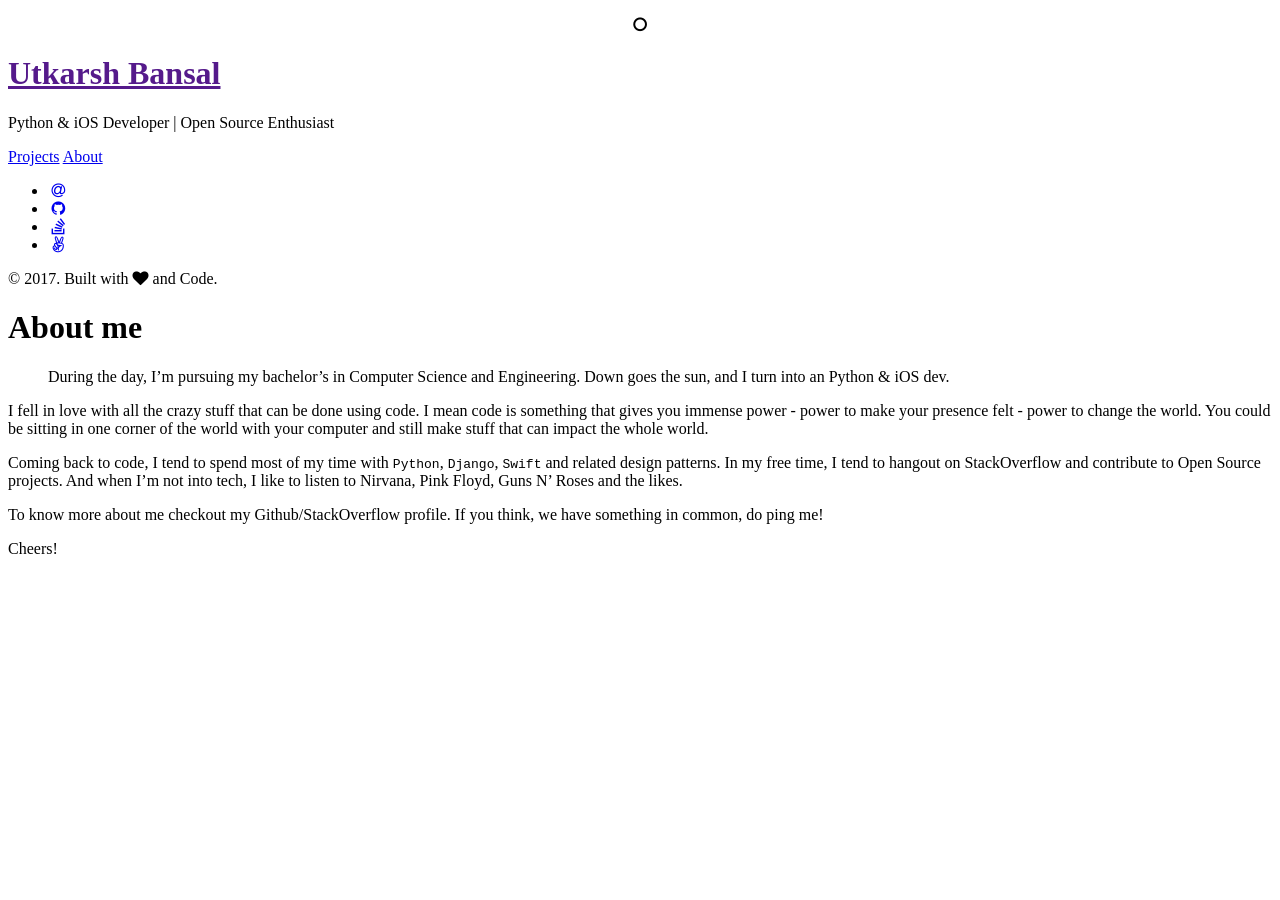
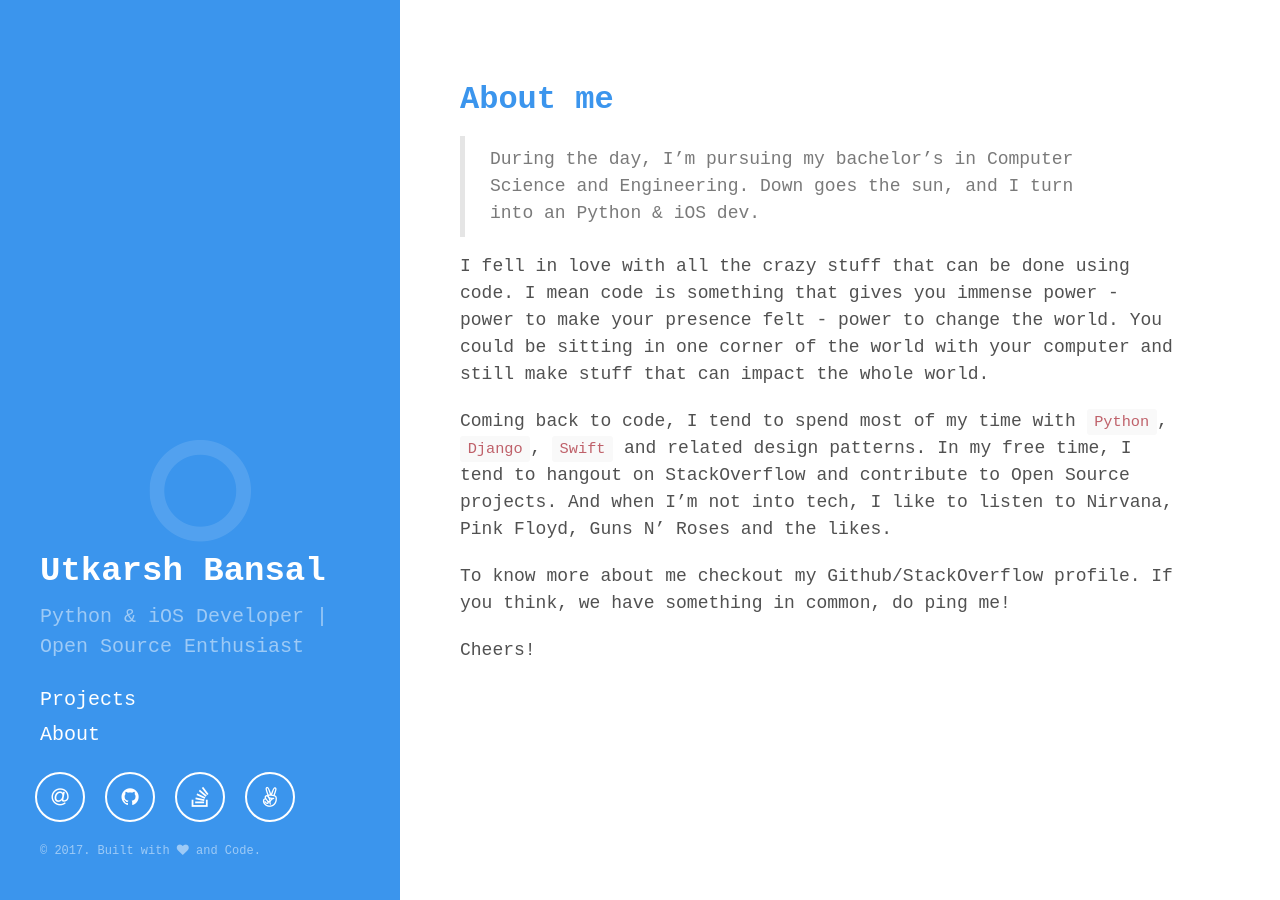
Before and after one commit to utkbansal/utkbansal.github.io, a Jekyll site: the page built from about.md, in a window 1280 px wide. Built offline with Jekyll 4.4.1, drawn with Linux system fonts in a browser that asks for light colours; nearby versions of some CDN libraries.

Commit message:
Fix base path

```diff
--- a/_config.yml
+++ b/_config.yml
@@ -17,7 +17,6 @@ permalink:              blog/:categories/:title/
 title:            Utkarsh Bansal
 tagline:          'Python & iOS Developer | Open Source Enthusiast'
 url:              http://utkarshbansal.me
-baseurl:          '/'
 
 author:
   name:           'Utkarsh Bansal'
--- a/_includes/head.html
+++ b/_includes/head.html
@@ -18,10 +18,10 @@
   </title>
 
   <!-- CSS 474588-->
-  <link rel="stylesheet" href="{{ site.baseurl }}public/css/poole.css">
-  <link rel="stylesheet" href="{{ site.baseurl }}public/css/syntax.css">
-  <link rel="stylesheet" href="{{ site.baseurl }}public/css/hyde.css">
-  <link rel="stylesheet" href="{{ site.baseurl }}public/css/font-awesome-animations.css">
+  <link rel="stylesheet" href="/public/css/poole.css">
+  <link rel="stylesheet" href="/public/css/syntax.css">
+  <link rel="stylesheet" href="/public/css/hyde.css">
+  <link rel="stylesheet" href="/public/css/font-awesome-animations.css">
   <link href="https://cdnjs.cloudflare.com/ajax/libs/font-awesome/4.6.3/css/font-awesome.min.css" rel="stylesheet"/>
 
   <!-- Icons -->
--- a/_includes/sidebar.html
+++ b/_includes/sidebar.html
@@ -6,7 +6,7 @@
         <i class="fa fa-circle-o faa-burst animated magic-icon"></i></p>
       </center>
       <h1>
-        <a href="{{ site.baseurl }}">
+        <a href="/">
           {{ site.title }}
         </a>
       </h1>
```
